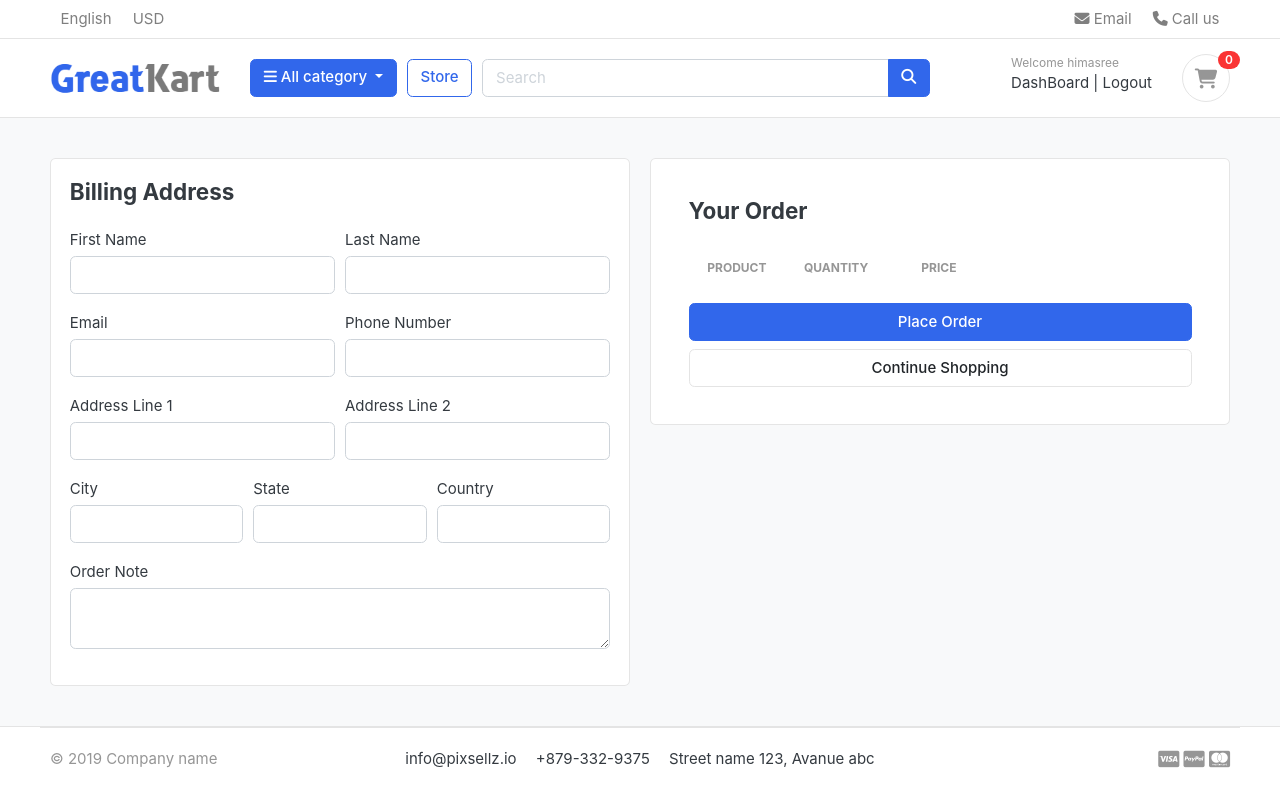
After one commit to HIMASREEK/Eccomere-website-Tryvion, a Django app: page /cart/checkout/ in a window 1280 px wide. The commit adds this page. Run offline with Django 5.2, Linux system fonts and the light colour scheme; a user stored in the database is signed in; data comes from the database, SQL or seed files in the repository; both versions use the stored data as it was after the commit; lists and menus that the app fills with data are empty; some libraries are stand-ins or nearby versions; some web fonts are replaced.

Commit message:
checkout

```diff
--- a/carts/context_processors.py
+++ b/carts/context_processors.py
@@ -8,7 +8,10 @@ def counter(request):
     else:
         try:
             cart =Cart.objects.filter(cart_id = _cart_id(request))
-            cart_items = CartItem.objects.all().filter(cart = cart[:1])
+            if request.user.is_authenticated:
+                cart_items = CartItem.objects.all().filter(user=request.user)
+            else:
+                cart_items = CartItem.objects.all().filter(cart = cart[:1])
             for cart_item in cart_items:
                 cart_count += cart_item.quantity
         except Cart.DoesNotExist:
--- a/carts/models.py
+++ b/carts/models.py
@@ -1,5 +1,6 @@
 from django.db import models
 from store.models import Product, Variation
+from accounts.models import Account
 # Create your models here.
 class Cart(models.Model):
     cart_id = models.CharField(max_length=250, blank=True)
@@ -9,9 +10,10 @@ class Cart(models.Model):
         return self.cart_id
 
 class CartItem(models.Model):
+    user = models.ForeignKey(Account, on_delete=models.CASCADE, null=True)
     product = models.ForeignKey(Product, on_delete=models.CASCADE)
     variations = models.ManyToManyField(Variation, blank=True)
-    cart = models.ForeignKey(Cart, on_delete=models.CASCADE)
+    cart = models.ForeignKey(Cart, on_delete=models.CASCADE, null=True)
     quantity = models.IntegerField()
     is_active = models.BooleanField(default=True)
 
--- a/carts/urls.py
+++ b/carts/urls.py
@@ -6,4 +6,6 @@ urlpatterns = [
     path('add_cart/<int:product_id>/',views.add_cart,name='add_cart'),
     path('remove_cart/<int:product_id>/<int:cart_item_id>/',views.remove_cart,name='remove_cart'),
     path('remove_cart_item/<int:product_id>/<int:cart_item_id>/',views.remove_cart_item,name='remove_cart_item'),
+
+    path('checkout/', views.checkout, name='checkout'),
 ]
--- a/carts/views.py
+++ b/carts/views.py
@@ -3,6 +3,7 @@ from store.models import Product ,Variation
 from .models import Cart, CartItem
 from django.http import HttpResponse
 from django.core.exceptions import ObjectDoesNotExist
+from django.contrib.auth.decorators import login_required
 # Create your views here.
 def _cart_id(request):
     cart = request.session.session_key
@@ -11,69 +12,125 @@ def _cart_id(request):
     return cart
 
 def add_cart(request , product_id):
+    current_user = request.user
     product = Product.objects.get(id=product_id)
-    product_variation = []
-    if request.method == 'POST':
-        for item in request.POST:
-            key=item
-            value = request.POST[key]
+    # if user is authenticated
+    if current_user.is_authenticated:
+        product_variation = []
+        if request.method == 'POST':
+            for item in request.POST:
+                key=item
+                value = request.POST[key]
 
-            try:
-                variations = Variation.objects.get(product=product, variation_category__iexact=key, variation_value__iexact=value)
-                product_variation.append(variations)
-            except:
-                pass
-    try:
-        cart = Cart.objects.get(cart_id=_cart_id(request) )
-    except Cart.DoesNotExist:
-        cart = Cart.objects.create(
-            cart_id = _cart_id(request)
-        )
-    cart.save()
+                try:
+                    variations = Variation.objects.get(product=product, variation_category__iexact=key, variation_value__iexact=value)
+                    product_variation.append(variations)
+                except:
+                    pass
 
-    is_cart_item_exists = CartItem.objects.filter(product=product , cart=cart).exists()
-    if is_cart_item_exists:
-        cart_item = CartItem.objects.filter(product=product,cart=cart)
+        is_cart_item_exists = CartItem.objects.filter(product=product , user=current_user).exists()
+        if is_cart_item_exists:
+            cart_item = CartItem.objects.filter(product=product,user=current_user)
 
-        ex_var_list = []
-        id = []
-        for item in cart_item:
-            existing_variation = item.variations.all()
-            ex_var_list.append(list(existing_variation))
-            id.append(item.id)
+            ex_var_list = []
+            id = []
+            for item in cart_item:
+                existing_variation = item.variations.all()
+                ex_var_list.append(list(existing_variation))
+                id.append(item.id)
 
-        print(ex_var_list)
+            if product_variation in ex_var_list:
+                index = ex_var_list.index(product_variation)
+                item_id = id[index]
+                item = CartItem.objects.get(product=product, id=item_id)
+                item.quantity += 1
+                item.save()
 
-        if product_variation in ex_var_list:
-            index = ex_var_list.index(product_variation)
-            item_id = id[index]
-            item = CartItem.objects.get(product=product, id=item_id)
-            item.quantity += 1
-            item.save()
+            else:
+                item = CartItem.objects.create(product=product, quantity =1, user=current_user)
+                if len(product_variation) >0:
+                    item.variations.clear()
+                    item.variations.add(*product_variation)
+                item.save()
+        else:
+            cart_item = CartItem.objects.create(
+                product=product,
+                quantity = 1,
+                cart=cart,
+                )
+            if len(product_variation) >0:
+                cart_item.variations.clear()
+                cart_item.variations.add(*product_variation)
+            cart_item.save()
+        return redirect('cart')
 
+    # if user is not authenticated
+    else:
+        product_variation = []
+        if request.method == 'POST':
+            for item in request.POST:
+                key=item
+                value = request.POST[key]
+
+                try:
+                    variations = Variation.objects.get(product=product, variation_category__iexact=key, variation_value__iexact=value)
+                    product_variation.append(variations)
+                except:
+                    pass
+        try:
+            cart = Cart.objects.get(cart_id=_cart_id(request) )
+        except Cart.DoesNotExist:
+            cart = Cart.objects.create(
+                cart_id = _cart_id(request)
+            )
+        cart.save()
+
+        is_cart_item_exists = CartItem.objects.filter(product=product , cart=cart).exists()
+        if is_cart_item_exists:
+            cart_item = CartItem.objects.filter(product=product,cart=cart)
+
+            ex_var_list = []
+            id = []
+            for item in cart_item:
+                existing_variation = item.variations.all()
+                ex_var_list.append(list(existing_variation))
+                id.append(item.id)
+
+            print(ex_var_list)
+
+            if product_variation in ex_var_list:
+                index = ex_var_list.index(product_variation)
+                item_id = id[index]
+                item = CartItem.objects.get(product=product, id=item_id)
+                item.quantity += 1
+                item.save()
+
+            else:
+                item = CartItem.objects.create(product=product, quantity =1, cart=cart)
+                if len(product_variation) >0:
+                    item.variations.clear()
+                    item.variations.add(*product_variation)
+                item.save()
         else:
-            item = CartItem.objects.create(product=product, quantity =1, cart=cart)
+            cart_item = CartItem.objects.create(
+                product=product,
+                quantity = 1,
+                user=current_user,
+                )
             if len(product_variation) >0:
-                item.variations.clear()
-                item.variations.add(*product_variation)
-            item.save()
-    else:
-        cart_item = CartItem.objects.create(
-            product=product,
-            quantity = 1,
-            cart=cart,
-            )
-        if len(product_variation) >0:
-            cart_item.variations.clear()
-            cart_item.variations.add(*product_variation)
-        cart_item.save()
-    return redirect('cart')
+                cart_item.variations.clear()
+                cart_item.variations.add(*product_variation)
+            cart_item.save()
+        return redirect('cart')
 
 def remove_cart(request, product_id, cart_item_id):
-    cart = Cart.objects.get(cart_id =_cart_id(request))
     product = get_object_or_404(Product, id = product_id)
     try:
-        cart_item = CartItem.objects.get(product=product, cart=cart, id=cart_item_id)
+        if request.user.is_authenticated:
+            cart_item = CartItem.objects.get(product=product, user=request.user , id=cart_item_id)
+        else:
+            cart = Cart.objects.get(cart_id =_cart_id(request))
+            cart_item = CartItem.objects.get(product=product, cart=cart, id=cart_item_id)
         if cart_item.quantity >1:
             cart_item.quantity-=1
             cart_item.save()
@@ -84,9 +141,12 @@ def remove_cart(request, product_id, cart_item_id):
     return redirect('cart')
 
 def remove_cart_item(request,product_id, cart_item_id):
-    cart = Cart.objects.get(cart_id = _cart_id(request))
     product = get_object_or_404(Product, id=product_id)
-    cart_item = CartItem.objects.get(product=product, cart=cart, id=cart_item_id)
+    if request.user.is_authenticated:
+        cart_item = CartItem.objects.get(product=product, user=request.user, id=cart_item_id)
+    else:
+        cart = Cart.objects.get(cart_id = _cart_id(request))
+        cart_item = CartItem.objects.get(product=product, cart=cart, id=cart_item_id)
     cart_item.delete()
     return redirect('cart')
 
@@ -95,8 +155,11 @@ def cart(request, total=0, quantity=0, cart_items=None):
     try:
         tax=0
         grand_total=0
-        cart =Cart.objects.get(cart_id=_cart_id(request))
-        cart_items= CartItem.objects.filter(cart=cart, is_active=True)
+        if request.user.is_authenticated:
+            cart_items = CartItem.objects.filter(user=request.user, is_active=True)
+        else:
+            cart =Cart.objects.get(cart_id=_cart_id(request))
+            cart_items= CartItem.objects.filter(cart=cart, is_active=True)
         for cart_item in cart_items:
             total+= (cart_item.product.price * cart_item.quantity)
             quantity += cart_item.quantity
@@ -113,3 +176,30 @@ def cart(request, total=0, quantity=0, cart_items=None):
 
     }
     return render(request, 'store/cart.html', context)
+
+@login_required(login_url='login')
+def checkout(request,total=0, quantity=0, cart_items=None):
+    try:
+        tax=0
+        grand_total=0
+        if request.user.is_authenticated:
+            cart_items = CartItem.objects.filter(user=request.user, is_active=True)
+        else:
+            cart =Cart.objects.get(cart_id=_cart_id(request))
+            cart_items= CartItem.objects.filter(cart=cart, is_active=True)
+        for cart_item in cart_items:
+            total+= (cart_item.product.price * cart_item.quantity)
+            quantity += cart_item.quantity
+        tax=(2*total)/100
+        grand_total = total+tax
+    except ObjectDoesNotExist:
+        pass
+    context={
+        'total':total,
+        'quantity': quantity,
+        'cart_items': cart_items,
+        'tax':tax,
+        'grand_total':grand_total,
+
+    }
+    return render(request, 'store/checkout.html',context)
--- a/templates/store/cart.html
+++ b/templates/store/cart.html
@@ -96,7 +96,7 @@
 			<p class="text-center mb-3">
 				<img src="{% static './images/misc/payments.png'%}" height="26">
 			</p>
-			<a href="./place-order.html" class="btn btn-primary btn-block"> Checkout </a>
+			<a href="{% url 'checkout'%}" class="btn btn-primary btn-block"> Checkout </a>
 			<a href="{% url 'store' %}" class="btn btn-light btn-block">Continue Shopping</a>
 		</div> <!-- card-body.// -->
 		</div> <!-- card.// -->
--- /dev/null
+++ b/templates/store/checkout.html
@@ -0,0 +1,145 @@
+{% extends 'base.html'%}
+{% load static %}
+{% block content %}
+<section class="section-content padding-y bg">
+<div class="container">
+
+<!-- ============================ COMPONENT 1 ================================= -->
+<div class="row">
+	<aside class="col-lg-6">
+<div class="card">
+	<div class="card-body">
+		<h4 class="card-title mb-4">Billing Address</h4>
+		<form action="" method="POST">
+			{% csrf_token %}
+			<div class="form-row">
+				<div class="col form-group">
+					<label>First Name</label>
+					<input type="text" name="first_name" class="form-control">
+				</div>
+
+				<div class="col form-group">
+					<label>Last Name</label>
+					<input type="text" name="last_name" class="form-control">
+				</div>
+			</div>
+			<div class="form-row">
+				<div class="col form-group">
+					<label>Email</label>
+					<input type="email" name="email" class="form-control">
+				</div>
+
+				<div class="col form-group">
+					<label>Phone Number</label>
+					<input type="text" name="phone_number" class="form-control">
+				</div>
+			</div>
+			<div class="form-row">
+				<div class="col form-group">
+					<label>Address Line 1</label>
+					<input type="text" name="address_line_1" class="form-control">
+				</div>
+
+				<div class="col form-group">
+					<label>Address Line 2</label>
+					<input type="text" name="address_line_2" class="form-control">
+				</div>
+			</div>
+			<div class="form-row">
+				<div class="col form-group">
+					<label>City</label>
+					<input type="text" name="city" class="form-control">
+				</div>
+
+				<div class="col form-group">
+					<label>State</label>
+					<input type="text" name="state" class="form-control">
+				</div>
+
+				<div class="col form-group">
+					<label>Country</label>
+					<input type="text" name="country" class="form-control">
+				</div>
+			</div>
+			<div class="form-group">
+				<label>Order Note</label>
+				<textarea name="order_note" rows="2" class="form-control"></textarea>
+			</div>
+	</div>
+</div> <!-- card.// -->
+
+	</aside> <!-- col.// -->
+	<aside class="col-lg-6">
+
+		<div class="card">
+		<div class="card-body">
+			<div class="card-body">
+
+			<h4 class="card-title mb-4">Your Order</h4>
+			<table class="table table-borderless table-shopping-cart">
+			<thead class="text-muted">
+			<tr class="small text-uppercase">
+			<th scope="col">Product</th>
+			<th scope="col" width="120">Quantity</th>
+			<th scope="col" width="120">Price</th>
+			<th scope="col" class="text-right" width="200"> </th>
+			</tr>
+			</thead>
+			<tbody>
+			{% for cart_item in cart_items %}
+			<tr>
+				<td>
+					<figure class="itemside align-items-center">
+						<div class="aside"><img src="{{ cart_item.product.images.url }}" class="img-sm"></div>
+						<figcaption class="info">
+							<a href="{{ cart_item.product.get_url }}" class="title text-dark">{{ cart_item.product.product_name }}</a>
+							<p class="text-muted small">
+								{% for item in cart_item.variations.all %}
+									{{ item.variation_category|capfirst }} : {{ item.variation_value|capfirst }} <br>
+								{% endfor %}
+							</p>
+						</figcaption>
+					</figure>
+				</td>
+				<td>
+					<!-- col.// -->
+								<div class="col">
+									<div class="input-group input-spinner">
+										<div class="input-group-prepend">
+										</div>
+										<input type="text" class="form-control"  value="{{ cart_item.quantity }}">
+										<div class="input-group-append">
+										<form action="{% url 'add_cart' cart_item.product.id %}" method="POST">
+											{% csrf_token %}
+											{% for item in cart_item.variations.all %}
+												<input type="hidden" name="{{ item.variation_category | lower}}" value="{{ item.variation_value | capfirst }}">
+											{% endfor %}
+										</form>
+										</div>
+									</div> <!-- input-group.// -->
+								</div> <!-- col.// -->
+				</td>
+				<td>
+					<div class="price-wrap">
+						<var class="price">$ {{ cart_item.sub_total }}</var>
+						<small class="text-muted">{{ cart_item.product.price}}</small>
+					</div> <!-- price-wrap .// -->
+				</td>
+			</tr>
+			{% endfor %}
+			</tbody>
+			</table>
+			<button type="submit" name="submit" class="btn btn-primary btn-block">Place Order</button>
+			<a href="{% url 'store' %}" class="btn btn-light btn-block">Continue Shopping</a>
+		</form>
+		</div> <!-- card-body.// -->
+		</div> <!-- card.// -->
+</aside> <!-- col.// -->
+
+
+</div> <!-- row.// -->
+<!-- ============================ COMPONENT 1 END .// ================================= -->
+</div> <!-- container .//  -->
+</section>
+
+{% endblock %}
```
Also changed, not shown: accounts/views.py (+53 -1 lines), carts/migrations/0004_cartitem_user_alter_cartitem_cart.py (added), db.sqlite3.
